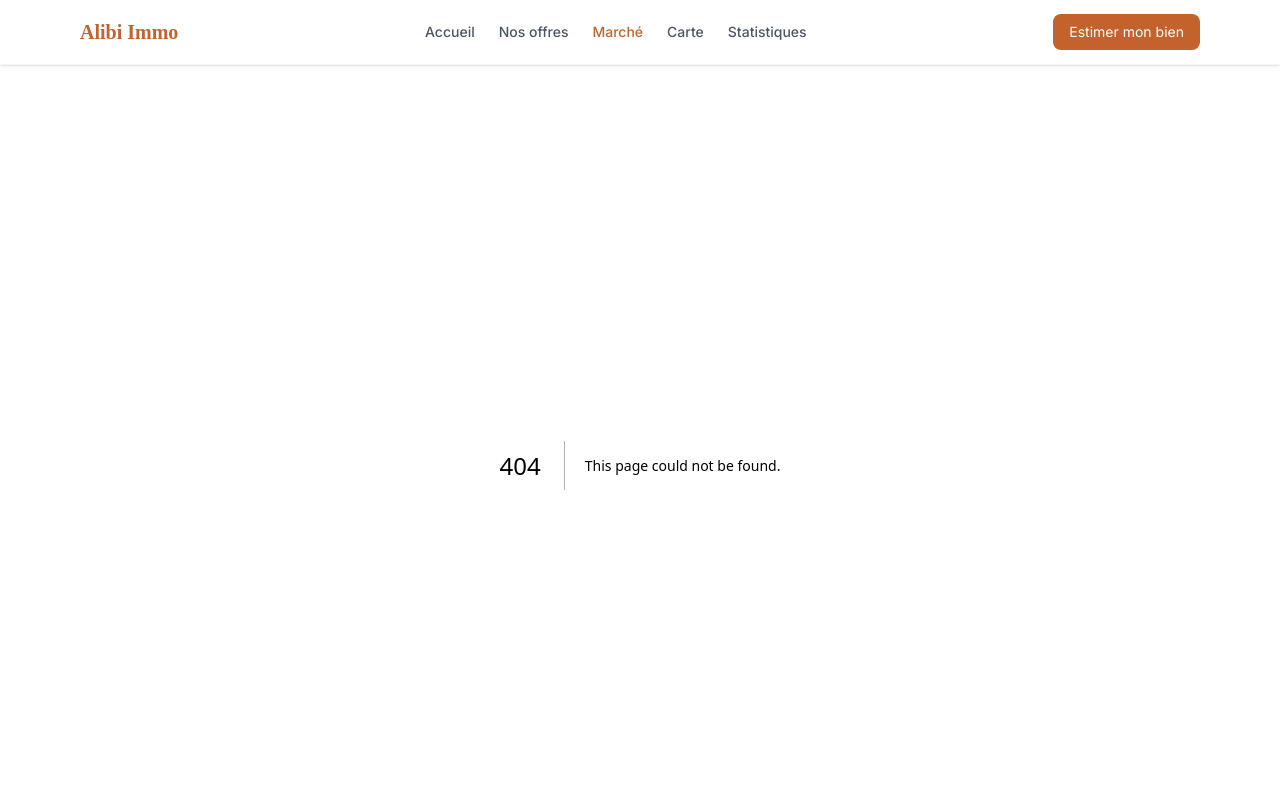
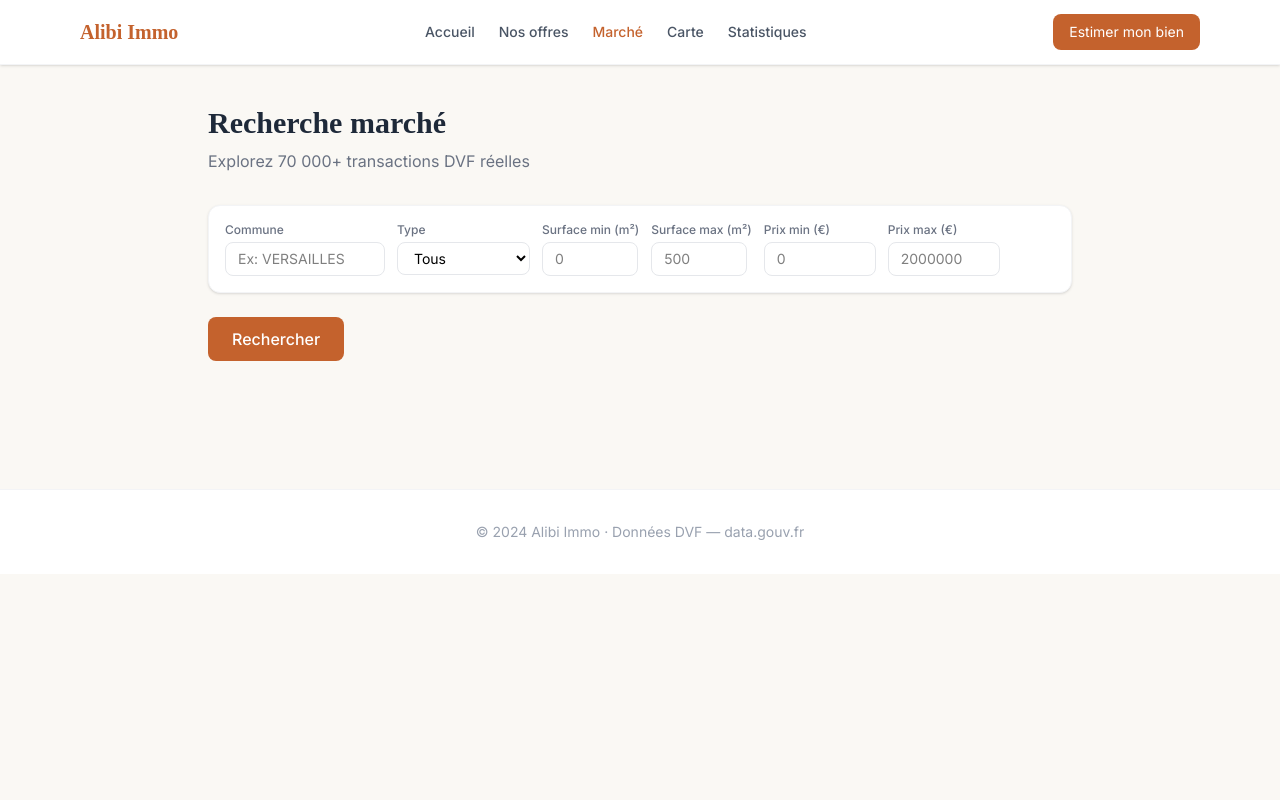
Before and after one commit to Nadirici/alibi-immo-front, a Next.js app: page /recherche in a window 1280 px wide. Before the commit this address had no page. Shown: the top 800 px of the page. Built offline with nearby package versions, Linux system fonts and the light colour scheme.

Commit message:
feat: recherche page with filters and paginated transaction list

```diff
--- /dev/null
+++ b/src/app/recherche/page.tsx
@@ -0,0 +1,93 @@
+"use client";
+import { useState, useCallback } from "react";
+import SearchFilters, { type Filters } from "@/components/SearchFilters";
+import TransactionRow from "@/components/TransactionRow";
+import type { Transaction, TransactionPage } from "@/types";
+
+const DEFAULT_FILTERS: Filters = {
+  commune_name: "",
+  property_type: "",
+  min_surface: "",
+  max_surface: "",
+  min_price: "",
+  max_price: "",
+};
+
+export default function RecherchePage() {
+  const [filters, setFilters] = useState<Filters>(DEFAULT_FILTERS);
+  const [results, setResults] = useState<Transaction[]>([]);
+  const [cursor, setCursor] = useState<number | null>(null);
+  const [loading, setLoading] = useState(false);
+  const [searched, setSearched] = useState(false);
+
+  const buildParams = (f: Filters, cur?: number | null) => {
+    const p = new URLSearchParams({ page_size: "25" });
+    if (f.commune_name) p.set("commune_name", f.commune_name);
+    if (f.property_type) p.set("property_type", f.property_type);
+    if (f.min_surface) p.set("min_surface", f.min_surface);
+    if (f.max_surface) p.set("max_surface", f.max_surface);
+    if (f.min_price) p.set("min_price", f.min_price);
+    if (f.max_price) p.set("max_price", f.max_price);
+    if (cur) p.set("cursor", String(cur));
+    return p;
+  };
+
+  const search = useCallback(async (f: Filters) => {
+    setLoading(true);
+    setSearched(true);
+    const res = await fetch(`/api/transactions?${buildParams(f)}`);
+    const data: TransactionPage = await res.json();
+    setResults(data.results);
+    setCursor(data.next_cursor ?? null);
+    setLoading(false);
+  }, []);
+
+  const loadMore = async () => {
+    if (!cursor) return;
+    setLoading(true);
+    const res = await fetch(`/api/transactions?${buildParams(filters, cursor)}`);
+    const data: TransactionPage = await res.json();
+    setResults((prev) => [...prev, ...data.results]);
+    setCursor(data.next_cursor ?? null);
+    setLoading(false);
+  };
+
+  return (
+    <div className="max-w-4xl mx-auto px-4 py-10">
+      <h1 className="font-serif text-3xl font-bold text-gray-800 mb-2">Recherche marché</h1>
+      <p className="text-gray-500 mb-8">Explorez 70 000+ transactions DVF réelles</p>
+
+      <SearchFilters filters={filters} onChange={setFilters} />
+
+      <button
+        onClick={() => search(filters)}
+        disabled={loading}
+        className="bg-terracotta text-white px-6 py-2.5 rounded-lg font-medium hover:bg-terracotta/90 transition disabled:opacity-50 mb-6"
+      >
+        {loading ? "Chargement..." : "Rechercher"}
+      </button>
+
+      {searched && !loading && results.length === 0 && (
+        <p className="text-gray-400 text-center py-12">Aucun résultat pour ces critères.</p>
+      )}
+
+      <div className="flex flex-col gap-2">
+        {results.map((t) => (
+          <TransactionRow key={t.id} t={t} />
+        ))}
+      </div>
+
+      {cursor && (
+        <div className="text-center mt-6">
+          <button
+            onClick={loadMore}
+            disabled={loading}
+            className="border border-terracotta text-terracotta px-6 py-2 rounded-lg text-sm font-medium hover:bg-terracotta/5 transition disabled:opacity-50"
+          >
+            {loading ? "Chargement..." : "Charger plus"}
+          </button>
+        </div>
+      )}
+    </div>
+  );
+}
--- /dev/null
+++ b/src/components/SearchFilters.tsx
@@ -0,0 +1,86 @@
+"use client";
+
+export interface Filters {
+  commune_name: string;
+  property_type: string;
+  min_surface: string;
+  max_surface: string;
+  min_price: string;
+  max_price: string;
+}
+
+interface Props {
+  filters: Filters;
+  onChange: (f: Filters) => void;
+}
+
+export default function SearchFilters({ filters, onChange }: Props) {
+  const update = (key: keyof Filters, value: string) =>
+    onChange({ ...filters, [key]: value });
+
+  return (
+    <div className="flex flex-wrap gap-3 p-4 bg-white rounded-xl border border-gray-100 shadow-sm mb-6">
+      <div>
+        <label className="text-xs font-medium text-gray-500 block mb-1">Commune</label>
+        <input
+          value={filters.commune_name}
+          onChange={(e) => update("commune_name", e.target.value.toUpperCase())}
+          placeholder="Ex: VERSAILLES"
+          className="border border-gray-200 rounded-lg px-3 py-1.5 text-sm w-40 focus:outline-none focus:ring-2 focus:ring-terracotta/30"
+        />
+      </div>
+      <div>
+        <label className="text-xs font-medium text-gray-500 block mb-1">Type</label>
+        <select
+          value={filters.property_type}
+          onChange={(e) => update("property_type", e.target.value)}
+          className="border border-gray-200 rounded-lg px-3 py-1.5 text-sm focus:outline-none focus:ring-2 focus:ring-terracotta/30"
+        >
+          <option value="">Tous</option>
+          <option value="Appartement">Appartement</option>
+          <option value="Maison">Maison</option>
+        </select>
+      </div>
+      <div>
+        <label className="text-xs font-medium text-gray-500 block mb-1">Surface min (m²)</label>
+        <input
+          type="number"
+          value={filters.min_surface}
+          onChange={(e) => update("min_surface", e.target.value)}
+          placeholder="0"
+          className="border border-gray-200 rounded-lg px-3 py-1.5 text-sm w-24 focus:outline-none focus:ring-2 focus:ring-terracotta/30"
+        />
+      </div>
+      <div>
+        <label className="text-xs font-medium text-gray-500 block mb-1">Surface max (m²)</label>
+        <input
+          type="number"
+          value={filters.max_surface}
+          onChange={(e) => update("max_surface", e.target.value)}
+          placeholder="500"
+          className="border border-gray-200 rounded-lg px-3 py-1.5 text-sm w-24 focus:outline-none focus:ring-2 focus:ring-terracotta/30"
+        />
+      </div>
+      <div>
+        <label className="text-xs font-medium text-gray-500 block mb-1">Prix min (€)</label>
+        <input
+          type="number"
+          value={filters.min_price}
+          onChange={(e) => update("min_price", e.target.value)}
+          placeholder="0"
+          className="border border-gray-200 rounded-lg px-3 py-1.5 text-sm w-28 focus:outline-none focus:ring-2 focus:ring-terracotta/30"
+        />
+      </div>
+      <div>
+        <label className="text-xs font-medium text-gray-500 block mb-1">Prix max (€)</label>
+        <input
+          type="number"
+          value={filters.max_price}
+          onChange={(e) => update("max_price", e.target.value)}
+          placeholder="2000000"
+          className="border border-gray-200 rounded-lg px-3 py-1.5 text-sm w-28 focus:outline-none focus:ring-2 focus:ring-terracotta/30"
+        />
+      </div>
+    </div>
+  );
+}
--- /dev/null
+++ b/src/components/TransactionRow.tsx
@@ -0,0 +1,23 @@
+import type { Transaction } from "@/types";
+
+export default function TransactionRow({ t }: { t: Transaction }) {
+  const pricePerM2 = t.surface > 0 ? Math.round(t.price / t.surface) : null;
+  return (
+    <div className="flex items-center gap-4 bg-white rounded-lg px-4 py-3 border border-gray-100 hover:shadow-sm transition text-sm">
+      <div className="flex-1 min-w-0">
+        <div className="font-medium text-gray-800 truncate">{t.address ?? "Adresse non disponible"}</div>
+        <div className="text-xs text-gray-400 mt-0.5">{t.commune_name} · {t.date_mutation}</div>
+      </div>
+      <div className="text-right flex-shrink-0">
+        <div className="font-bold text-terracotta">{t.price.toLocaleString("fr-FR")} €</div>
+        <div className="text-xs text-gray-400">{t.surface} m²</div>
+      </div>
+      <div className="text-right w-20 flex-shrink-0 hidden md:block">
+        <div className="text-xs font-medium text-gray-600">
+          {pricePerM2 ? `${pricePerM2.toLocaleString("fr-FR")} €/m²` : "—"}
+        </div>
+        <div className="text-xs text-gray-400">{t.property_type}</div>
+      </div>
+    </div>
+  );
+}
```
